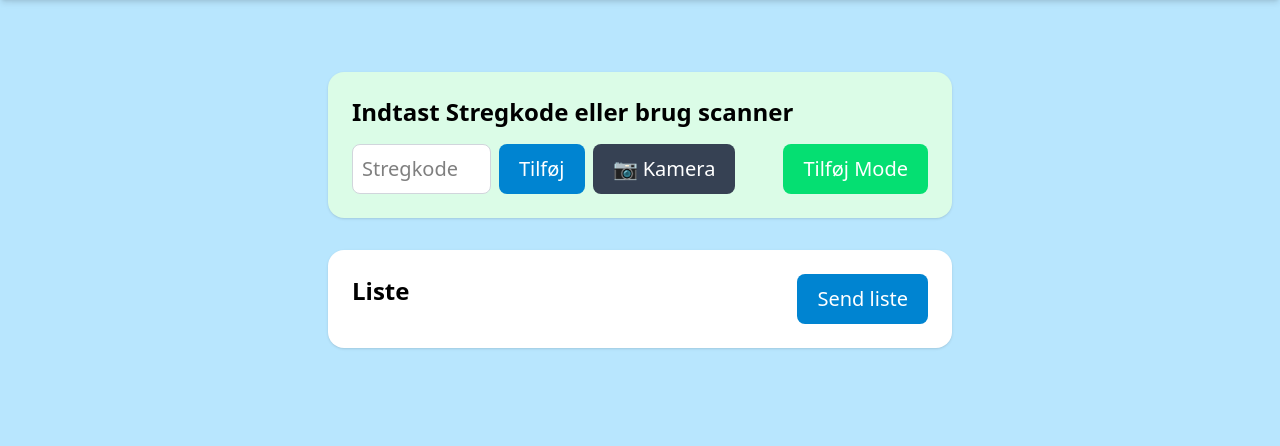
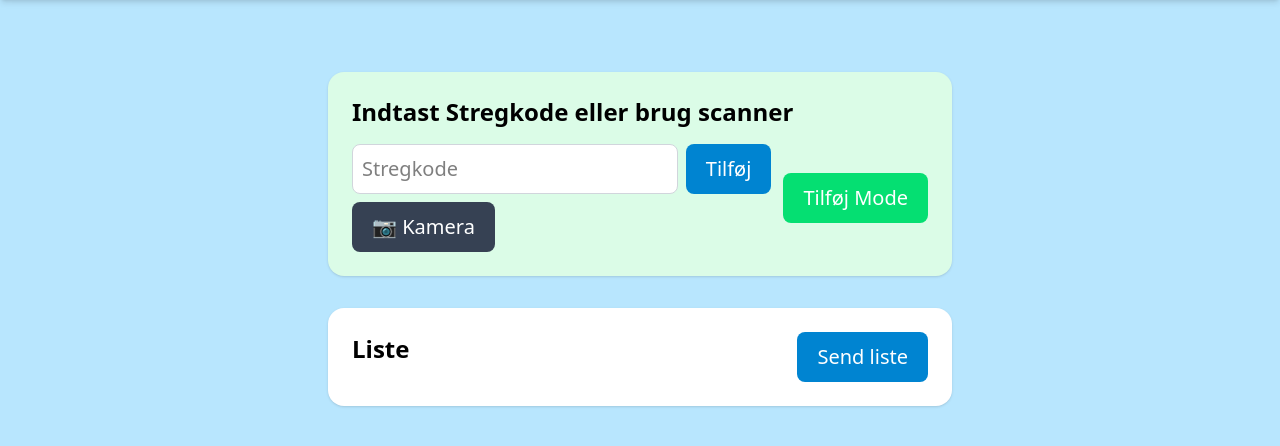
Before and after one commit to baremikkel/Lager-Log, a Node project: template views/scanner_page/index.ejs in a window 1280 px wide. Shown: the part 56-502 px from the top of the page. Run offline with Node 20 templates, Linux system fonts and the light colour scheme; the template is opened without the code that fills it, so the values that code supplies are empty; style sheets or scripts are compiled from the project's sources; some libraries are stand-ins or nearby versions.

Commit message:
Fix squeezed barcode input and auto-install new packages on start
- Let the barcode row wrap so the input keeps a usable width next to
  the buttons on desktop (it collapsed to 0px).
- npm start now reruns npm install when package.json or
  package-lock.json changed since the last install, so packages added
  upstream (e.g. @zxing for the camera) get installed after a pull.

Co-Authored-By: Claude Opus 5.5 <noreply@anthropic.com>

```diff
--- a/views/partials/scanner_page/input.ejs
+++ b/views/partials/scanner_page/input.ejs
@@ -5,13 +5,13 @@
   <%- include("modal", { products: products }) %>
   <%- include("camera_modal") %>
   <h1 class="text-lg sm:text-xl md:text-2xl font-bold mb-3 sm:mb-4">Indtast Stregkode eller brug scanner</h1>
-  <div class="flex flex-col sm:flex-row items-center gap-2 sm:gap-3 md:gap-12">
-    <form class="flex flex-col sm:flex-row items-center gap-1 sm:gap-2 w-full" id="barcodeForm">
+  <div class="flex flex-col sm:flex-row sm:flex-wrap items-center gap-2 sm:gap-3">
+    <form class="flex flex-col sm:flex-row sm:flex-wrap items-center gap-1 sm:gap-2 w-full sm:w-auto sm:flex-1" id="barcodeForm">
       <input
         id="barcodeInput"
         type="text"
         placeholder="Stregkode"
-        class="text-base md:text-[20px] rounded-lg bg-white border border-gray-300 p-3 md:p-2.25 outline-none w-full"
+        class="text-base md:text-[20px] rounded-lg bg-white border border-gray-300 p-3 md:p-2.25 outline-none w-full sm:w-auto sm:flex-1 sm:min-w-48"
       />
 
       <button
```
Also changed, not shown: scripts/start.mjs (+10 -2 lines).
